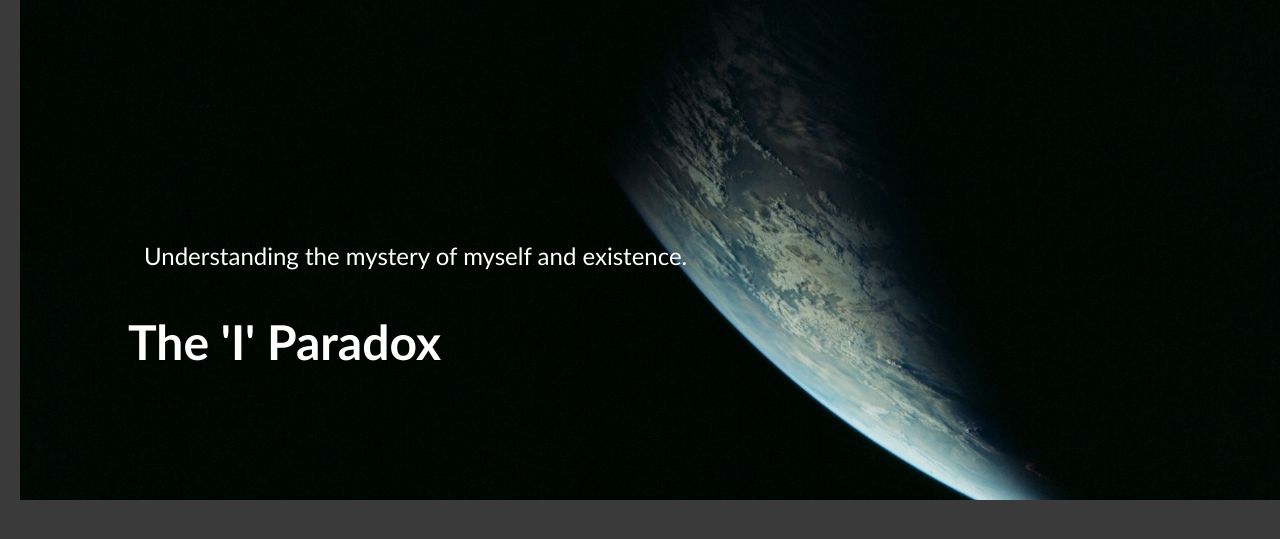
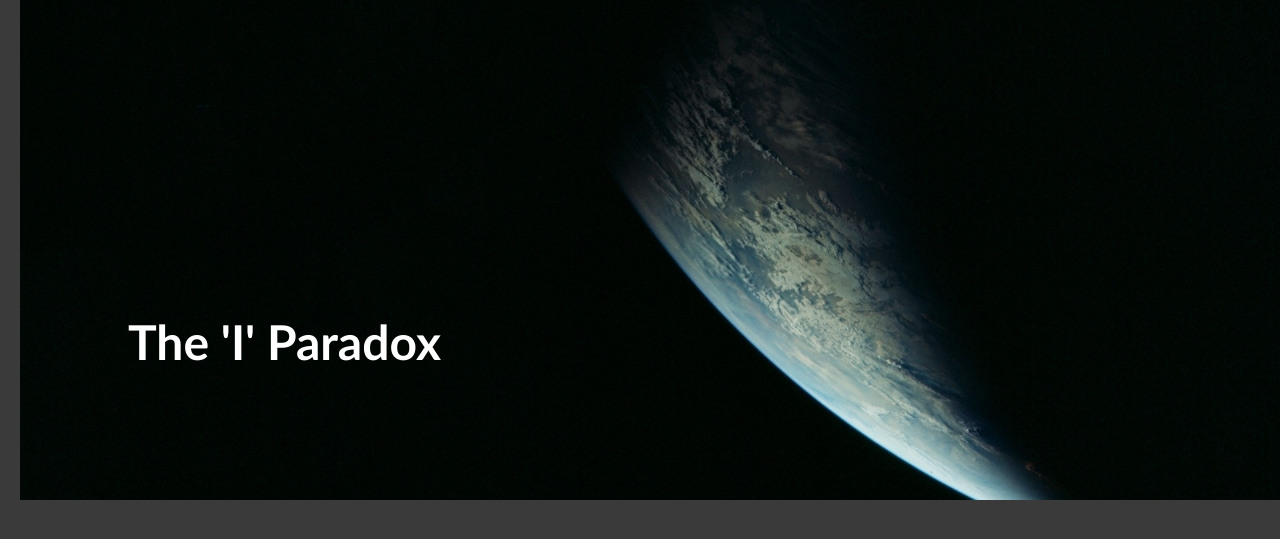
Before and after one commit to OmJadhav1905/myflaskblog, a Flask app: page / in a window 1280 px wide; the page is wider, and only the part inside the window is pictured. Shown: the part 59-598 px from the top of that part. Run offline with Flask 3, Linux system fonts and the light colour scheme.

Commit message:
Temporarily remove tagline from hero image

```diff
--- a/templates/base.html
+++ b/templates/base.html
@@ -42,12 +42,6 @@
         font-family: Calibri, sans-serif;
     }
 
-    .tagline {
-        font-size: 24px; /* adjust as desired */
-        color: white;
-        margin-top: 10px;
-        font-family: Calibri, sans-serif;
-    }
 
     h1, h2, h3 {
         font-family: Calibri, sans-serif;
@@ -89,7 +83,7 @@
 
     <div class="hero-image" style="background-image: url('{{ url_for('static', filename='earth.jpg') }}');">
         <div class="blog-title">The 'I' Paradox</div>
-        <div class="tagline">Understanding the mystery of myself and existence.</div>
+
     </div>
 
 
```
